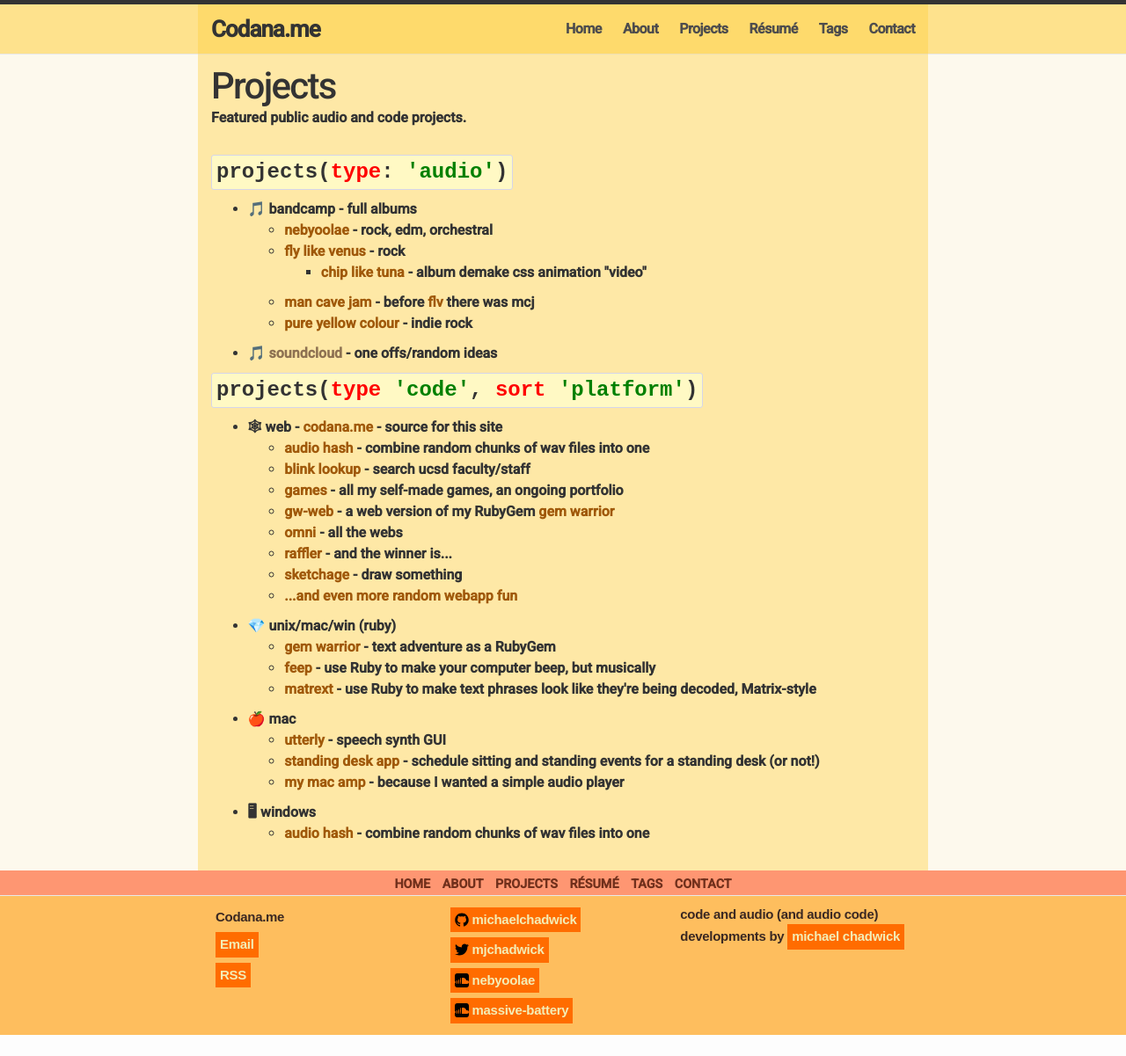
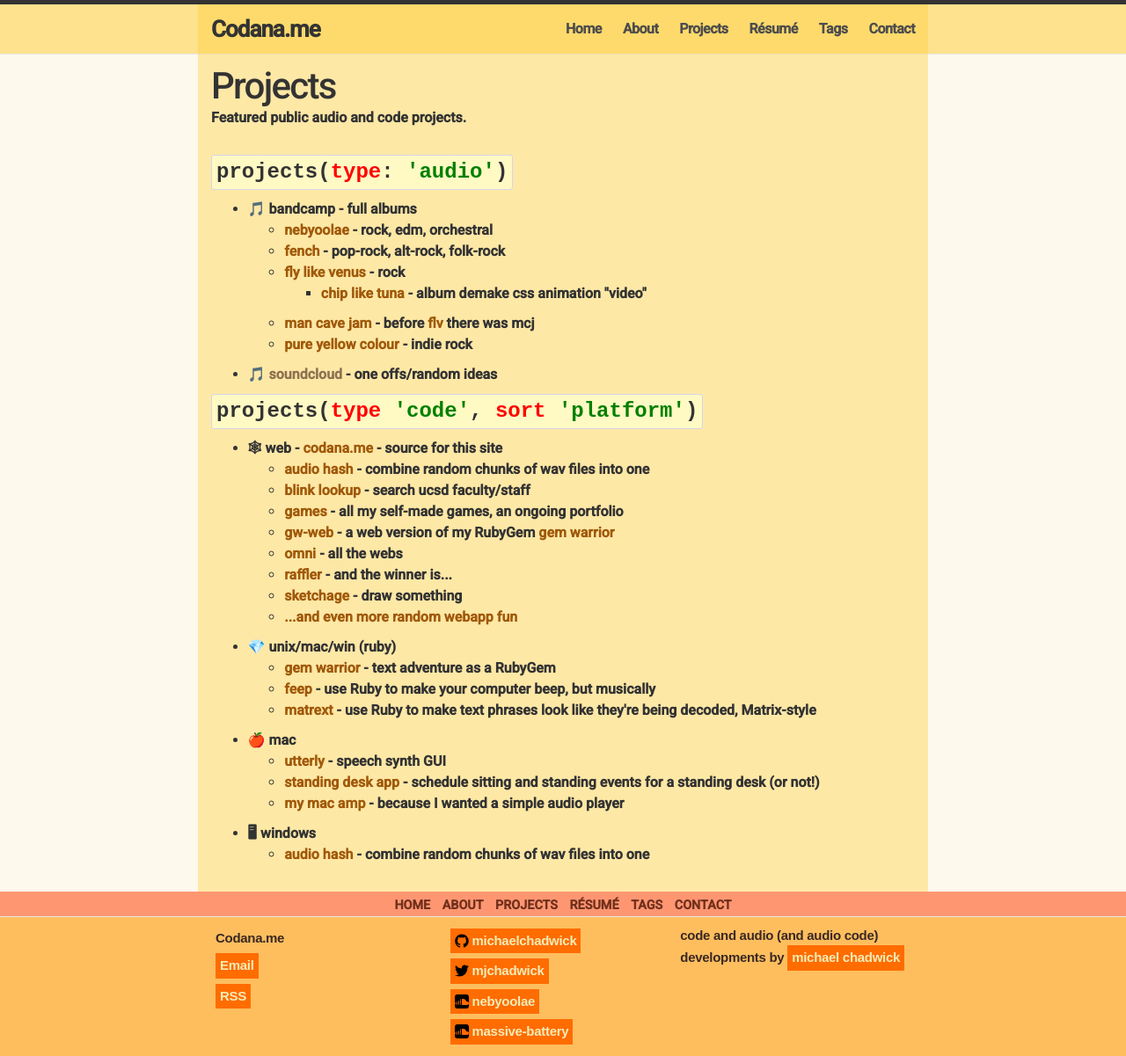
Before and after one commit to michaelchadwick/codana.me, a Jekyll site: the page built from projects/index.html, in a window 1280 px wide. Shown: the whole page at 88% size. Built offline with Jekyll 4.4.1, drawn with Linux system fonts in a browser that asks for light colours; nearby versions of some CDN libraries; before the commit the page ends 1177 px from its top, so only the background shows below that.

Commit message:
added link to fench

```diff
--- a/projects/index.html
+++ b/projects/index.html
@@ -11,6 +11,7 @@
     <li>🎵 bandcamp - full albums
       <ul>
         <li><a href="{{ site.bc_neb_link }}">nebyoolae</a> - rock, edm, orchestral</li>
+        <li><a href="{{ site.bc_fench_link }}">fench</a> - pop-rock, alt-rock, folk-rock</li>
         <li><a href="{{ site.bc_flv_link }}">fly like venus</a> - rock
           <ul>
             <li><a href="http://clt.nebyoolae.com">chip like tuna</a> - album demake css animation "video"</li>
```
